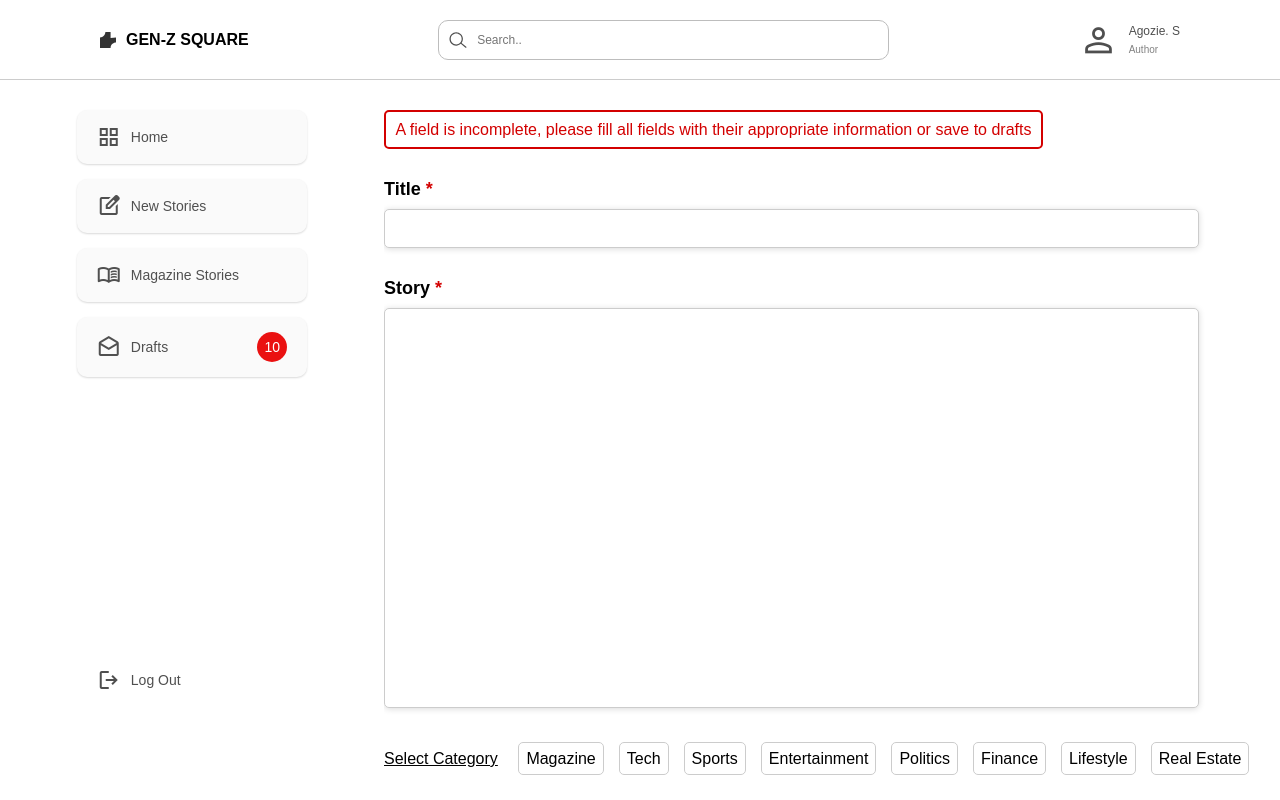
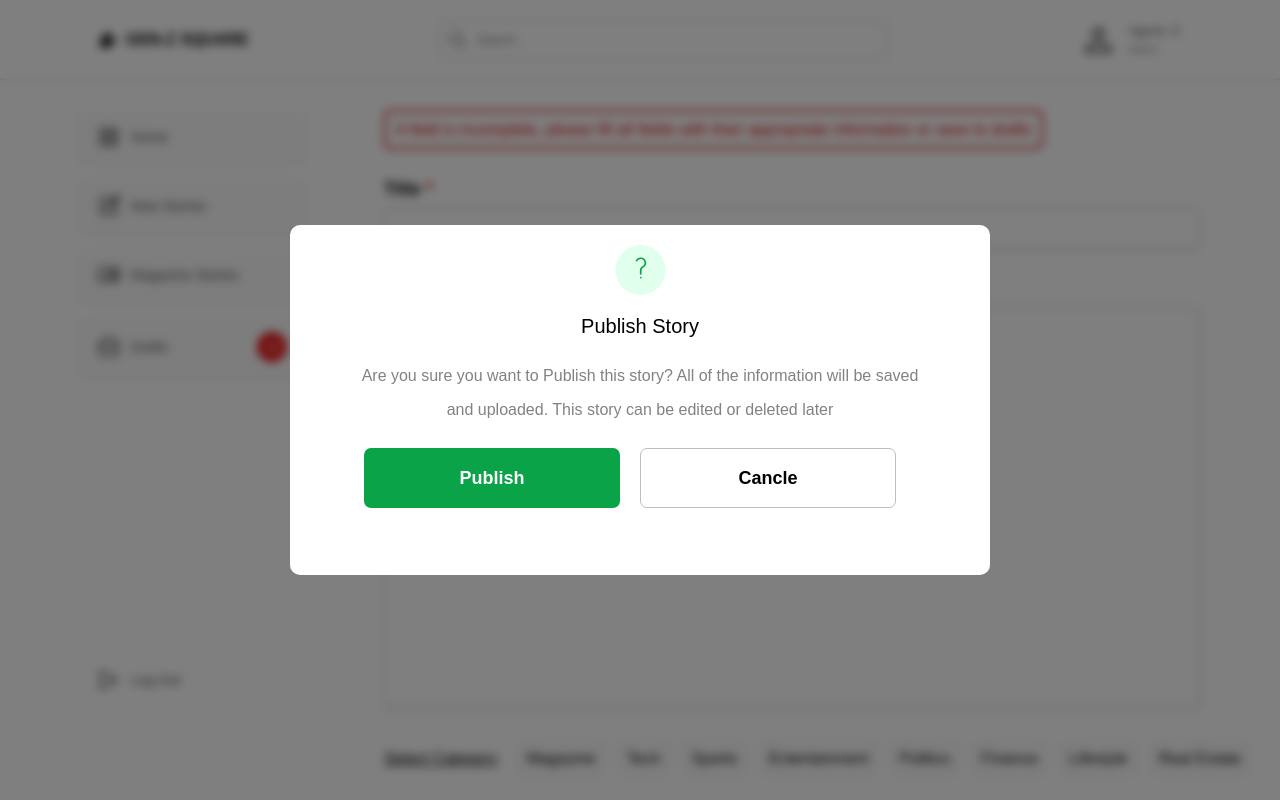
Before and after one commit to LegendaryBen/Genz-admin, a React (Vite) app: page /authors/upload-story in a window 1280 px wide. Built offline with nearby package versions, Linux system fonts and the light colour scheme; a web font is replaced by a local one.

Commit message:
added the modal component

```diff
--- a/src/App.css
+++ b/src/App.css
@@ -796,4 +796,75 @@ body {
   box-shadow: 0px 2px 6px 0px rgba(0, 0, 0, 0.2509803922);
   background-color: #0BA348;
   color: white;
+}
+
+.modal {
+  width: 100%;
+  position: fixed;
+  top: 0;
+  left: 0;
+  height: 100vh;
+  background-color: rgba(0, 0, 0, 0.5);
+  backdrop-filter: blur(5px);
+  display: flex;
+  justify-content: center;
+  align-items: center;
+  overflow: auto;
+}
+.modal .modal-btns {
+  width: 700px;
+  height: 350px;
+  background-color: white;
+  border-radius: 10px;
+  padding: 20px;
+}
+.modal .modal-btns .img-container {
+  display: flex;
+  justify-content: center;
+  align-items: center;
+}
+.modal .modal-btns .modal-topic {
+  text-align: center;
+  padding: 20px;
+  color: black;
+  font-family: "Archivo", sans-serif;
+  font-size: 20px;
+  font-weight: 500;
+  line-height: 22px;
+}
+.modal .modal-btns .modal-message {
+  padding: 10px 0px;
+  text-align: center;
+  color: #828282;
+  font-family: "Archivo", sans-serif;
+  font-size: 16px;
+  font-weight: 400;
+  line-height: 17px;
+}
+.modal .modal-btns .modal-btn-container {
+  display: flex;
+  justify-content: center;
+  align-items: center;
+  padding: 20px 10px;
+}
+.modal .modal-btns .modal-btn-container .modal-save {
+  width: 40%;
+  height: 60px;
+  margin-right: 20px;
+  border-radius: 7px;
+  display: flex;
+  justify-content: center;
+  align-items: center;
+  font-family: "Archivo", sans-serif;
+  font-size: 18px;
+  font-weight: 600;
+  line-height: 20px;
+}
+.modal .modal-btns .modal-btn-container .publish {
+  color: white;
+  background-color: #0BA348;
+}
+.modal .modal-btns .modal-btn-container .cancle {
+  border: 1px solid #BDBDBD;
+  color: black;
 }/*# sourceMappingURL=App.css.map */
--- a/src/App.scss
+++ b/src/App.scss
@@ -512,3 +512,47 @@
     }
 
 }
+
+
+.modal{
+    width:100%;position:fixed;top:0;left:0;height:100vh;background-color:rgba(0, 0, 0,0.5);
+    backdrop-filter:blur(5px);@include flex(center,center);overflow:auto;
+
+
+    .modal-btns{
+        width:700px;height:350px;background-color:white;border-radius:10px;@include padding(20px);
+
+        .img-container{
+            @include flex(center,center);
+        }
+
+        .modal-topic{
+            text-align: center;@include padding(20px);color:black;@include archivo;font-size: 20px;
+            font-weight: 500;line-height: 22px;
+        }
+
+        .modal-message{
+            @include padding(10px 0px);text-align: center;color:$grey4;@include archivo;
+            font-size: 16px;font-weight: 400;line-height: 17px;
+        }
+
+        .modal-btn-container{
+            @include flex(center,center);@include padding(20px 10px);
+
+            .modal-save{
+                width:40%;height:60px;margin-right:20px;border-radius:7px;@include flex(center,center);
+                @include archivo;font-size: 18px;font-weight: 600;line-height: 20px;
+
+            }
+
+            .publish{
+                color:white;background-color:$green1;
+            }
+
+            .cancle{
+                border: 1px solid #BDBDBD;color:black;
+            }
+        }
+    }
+
+}
--- /dev/null
+++ b/src/Components/Modal.jsx
@@ -0,0 +1,30 @@
+import React from 'react'
+import warn from '../Images/warning.svg'
+import Modal_btn from './Modal_btn'
+
+
+
+const Modal = () => {
+    return (
+        <div className='modal'>
+            <div className="modal-btns">
+                <div className="img-container">
+                    <img src={warn} alt="" />
+                </div>
+                <div className="modal-topic">
+                    Publish Story
+                </div>
+                <div className="modal-message">
+                    Are you sure you want to Publish this story? All of the information will be saved<br/><br/>
+                    and uploaded. This story can be edited or deleted later
+                </div>
+                <div className="modal-btn-container">
+                    <Modal_btn label="Publish" cls='publish'/>
+                    <Modal_btn label="Cancle" cls='cancle'/>
+                </div>
+            </div>
+        </div>
+    )
+}
+
+export default Modal
--- /dev/null
+++ b/src/Components/Modal_btn.jsx
@@ -0,0 +1,11 @@
+import React from 'react'
+
+const Modal_btn = ({label,cls}) => {
+    return (
+        <div className={`modal-save ${cls}`}>
+            {label}
+        </div>
+    )
+}
+
+export default Modal_btn
--- a/src/Pages/Upload_Story.jsx
+++ b/src/Pages/Upload_Story.jsx
@@ -5,6 +5,7 @@ import Story from '../Components/Story'
 import Categories from '../Components/Categories'
 import Upload_Section from '../Components/Upload_Section'
 import Submit_Section from '../Components/Submit_Section'
+import Modal from '../Components/Modal'
 
 
 
@@ -18,7 +19,9 @@ const Upload_Story = (props) => {
             <Categories/>
             <Upload_Section/>
             <Title title="Image Source"/>
+            <Title title="Story By"/>
             <Submit_Section />
+            <Modal/>
         </>
     )
 }
```
Also changed, not shown: src/Images/warning.svg (added), 1 other file (tests, documents, lock files or other folders).
